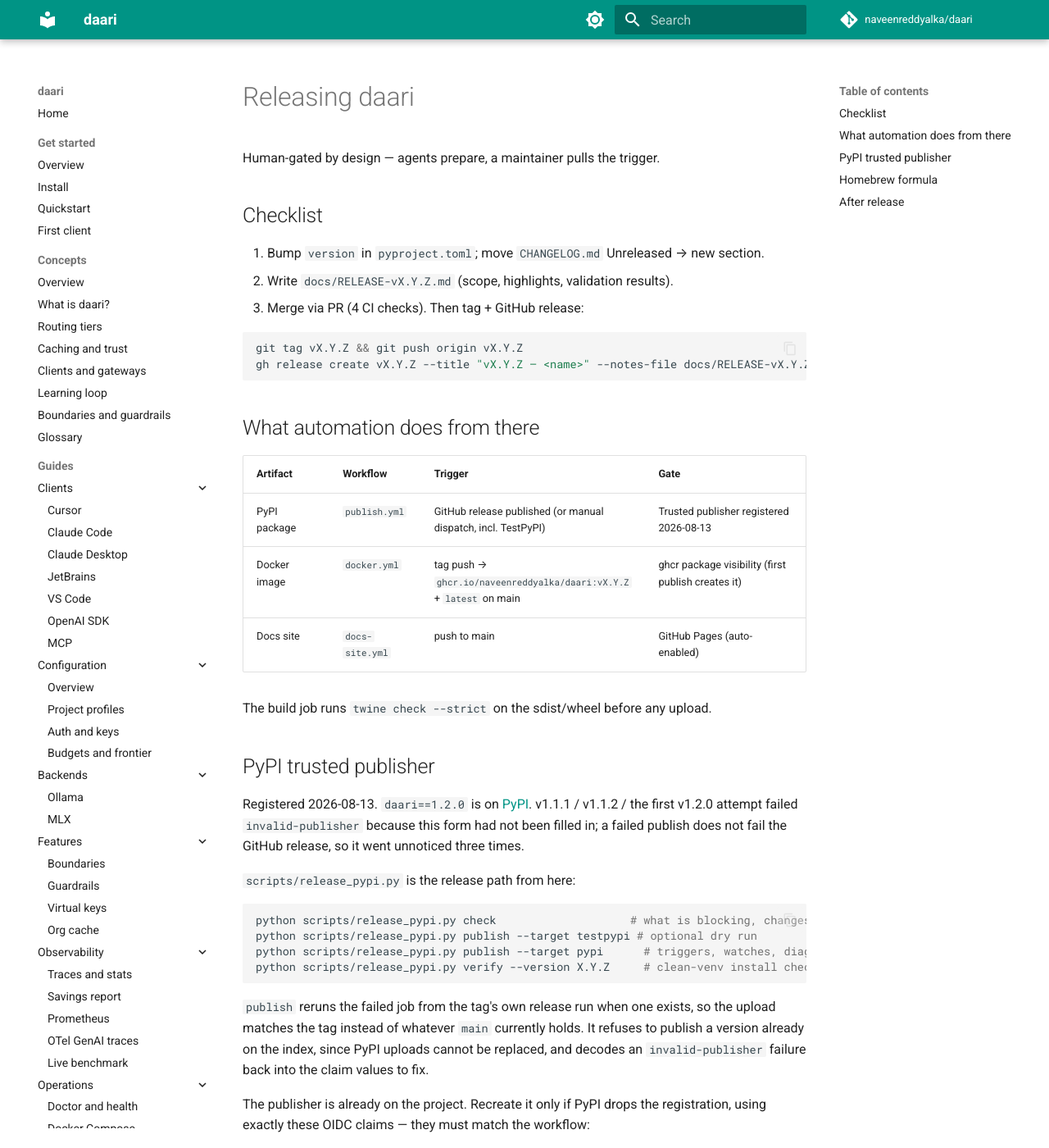
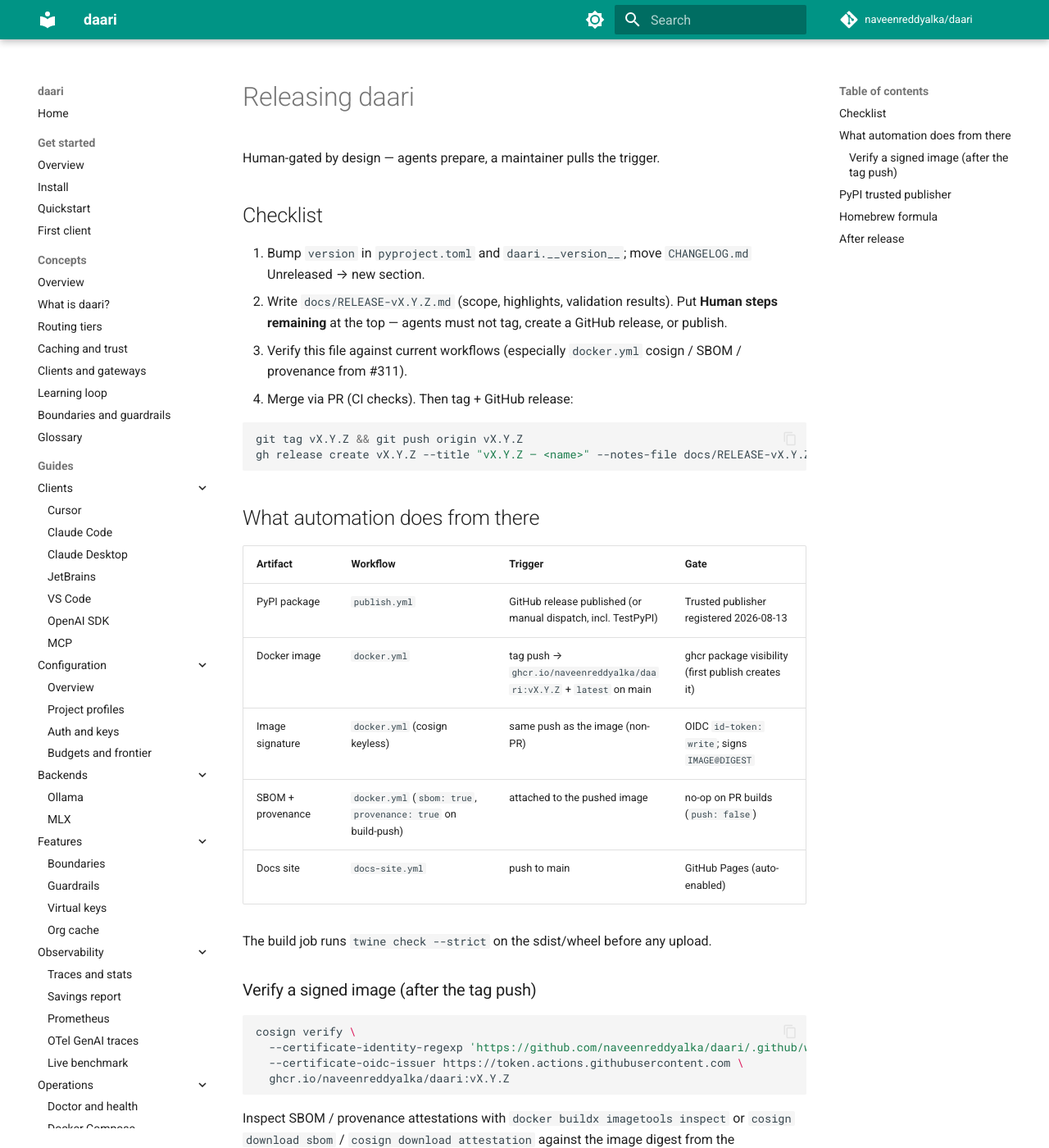
Before and after one commit to naveenreddyalka/daari, an MkDocs documentation site: the page built from docs/RELEASING.md, in a window 1280 px wide and 1400 px high. Shown: the whole window at 82% size. Built offline with MkDocs 1.6.1 and Material for MkDocs 9.7.7, drawn with Linux system fonts in a browser that asks for light colours; comment, search, counter and statistics services are not loaded.

Commit message:
docs(release): draft v1.4.0 notes and bump version (#340)
* docs(release): draft v1.4.0 notes and bump version

Prepare the Apache 2.0 + cosign/SBOM release package so a human can tag
and publish in one command. No tag or publish from the agent.

Co-authored-by: Cursor <cursoragent@cursor.com>

* docs(release): refresh v1.4.0 validation count after main merge

Co-authored-by: Cursor <cursoragent@cursor.com>

---------

Co-authored-by: Naveen Reddy Alka <naveenreddy.alka@gmail.com>
Co-authored-by: Cursor <cursoragent@cursor.com>
Co-authored-by: daari-autodev <autodev@users.noreply.github.com>

````diff
--- a/daari/__init__.py
+++ b/daari/__init__.py
@@ -1,3 +1,3 @@
 """daari — local-first execution router."""
 
-__version__ = "1.3.0"
+__version__ = "1.4.0"
--- a/docs/RELEASING.md
+++ b/docs/RELEASING.md
@@ -4,9 +4,10 @@ Human-gated by design — agents prepare, a maintainer pulls the trigger.
 
 ## Checklist
 
-1. Bump `version` in `pyproject.toml`; move `CHANGELOG.md` Unreleased → new section.
-2. Write `docs/RELEASE-vX.Y.Z.md` (scope, highlights, validation results).
-3. Merge via PR (4 CI checks). Then tag + GitHub release:
+1. Bump `version` in `pyproject.toml` and `daari.__version__`; move `CHANGELOG.md` Unreleased → new section.
+2. Write `docs/RELEASE-vX.Y.Z.md` (scope, highlights, validation results). Put **Human steps remaining** at the top — agents must not tag, create a GitHub release, or publish.
+3. Verify this file against current workflows (especially `docker.yml` cosign / SBOM / provenance from #311).
+4. Merge via PR (CI checks). Then tag + GitHub release:
 
    ```bash
    git tag vX.Y.Z && git push origin vX.Y.Z
@@ -19,9 +20,22 @@ Human-gated by design — agents prepare, a maintainer pulls the trigger.
 |----------|----------|---------|------|
 | PyPI package | `publish.yml` | GitHub release published (or manual dispatch, incl. TestPyPI) | Trusted publisher registered 2026-08-13 |
 | Docker image | `docker.yml` | tag push → `ghcr.io/naveenreddyalka/daari:vX.Y.Z` + `latest` on main | ghcr package visibility (first publish creates it) |
+| Image signature | `docker.yml` (cosign keyless) | same push as the image (non-PR) | OIDC `id-token: write`; signs `IMAGE@DIGEST` |
+| SBOM + provenance | `docker.yml` (`sbom: true`, `provenance: true` on build-push) | attached to the pushed image | no-op on PR builds (`push: false`) |
 | Docs site | `docs-site.yml` | push to main | GitHub Pages (auto-enabled) |
 
 The build job runs `twine check --strict` on the sdist/wheel before any upload.
+
+### Verify a signed image (after the tag push)
+
+```bash
+cosign verify \
+  --certificate-identity-regexp 'https://github.com/naveenreddyalka/daari/.github/workflows/docker.yml@.*' \
+  --certificate-oidc-issuer https://token.actions.githubusercontent.com \
+  ghcr.io/naveenreddyalka/daari:vX.Y.Z
+```
+
+Inspect SBOM / provenance attestations with `docker buildx imagetools inspect` or `cosign download sbom` / `cosign download attestation` against the image digest from the `docker.yml` run.
 
 ## PyPI trusted publisher
 
--- a/pyproject.toml
+++ b/pyproject.toml
@@ -4,7 +4,7 @@ build-backend = "hatchling.build"
 
 [project]
 name = "daari"
-version = "1.3.0"
+version = "1.4.0"
 description = "Local-first execution router — cache before cloud"
 readme = "README.md"
 requires-python = ">=3.12"
````
Also changed, not shown: CHANGELOG.md (+17 -3 lines), CONTEXT.md (+1 -1 lines), README.md (+1 -1 lines), docs/RELEASE-v1.4.0.md (added, +119 -0 lines), docs/TRACKING.md (+11 -0 lines), docs/developer/guides/operations/upgrade.md (+1 -1 lines), 1 other file.
